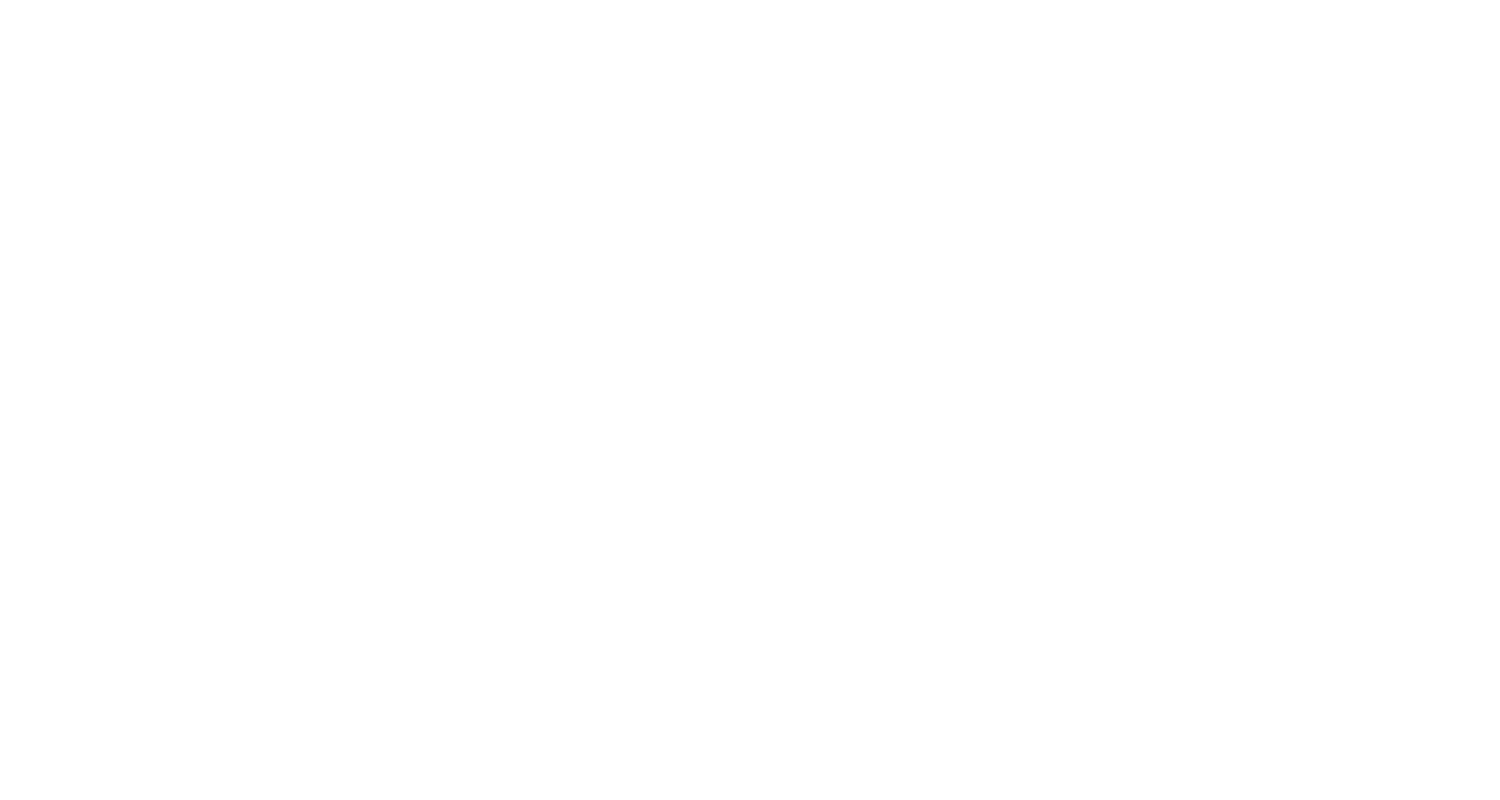
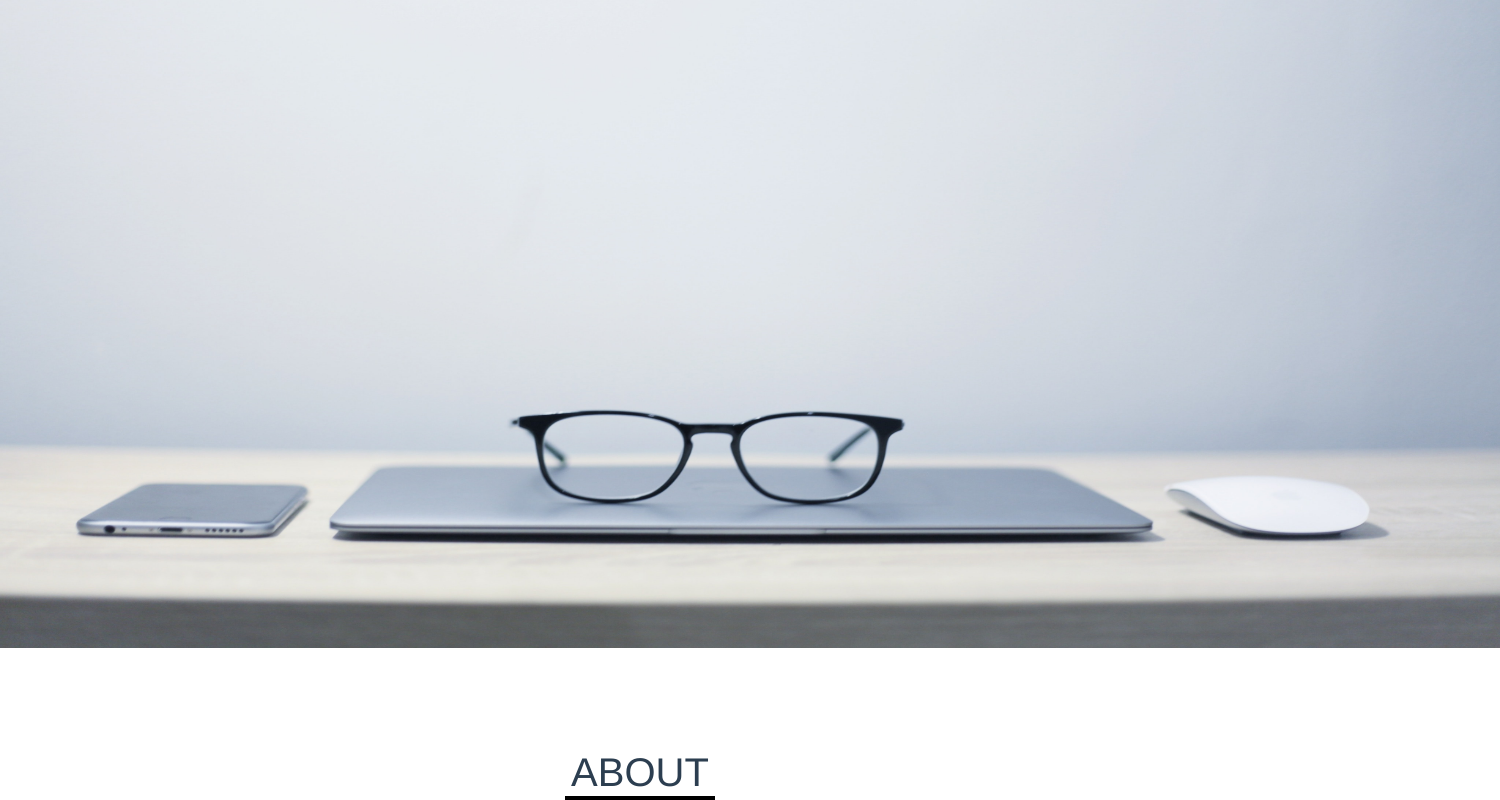
Before and after one commit to farhanrbnn/personal-web, a Vue app: page / in a window 1280 px wide. Shown: the part 153-953 px from the top of the page, 1500 px wide, since content can reach past the window. Before the commit the page ends 800 px from the top, so only its background shows below. Built offline with nearby package versions, Linux system fonts and the light colour scheme.

Commit message:
add aboutMe section

```diff
--- a/src/App.vue
+++ b/src/App.vue
@@ -2,18 +2,21 @@
   <div id="app">
     <navBar />
     <mainPage />
+    <aboutMe />
   </div>
 </template>
 
 <script>
 import navBar from './components/navBar.vue'
 import mainPage from './components/mainPage.vue'
+import aboutMe from './components/aboutMe.vue'
 
 export default {
   name: 'App',
   components: {
     navBar,
-    mainPage
+    mainPage,
+    aboutMe
   }
 }
 </script>
--- /dev/null
+++ b/src/components/aboutMe.vue
@@ -0,0 +1,19 @@
+<template>
+	<div>
+		<h1>ABOUT</h1>
+	</div>
+</template>
+
+<script>
+	export default {
+
+	}
+</script>
+
+<style scoped>
+	h1 {
+		border-bottom: 4px solid black;
+		margin: 0 auto;
+		width: 150px;
+	}
+</style>
--- a/src/components/mainPage.vue
+++ b/src/components/mainPage.vue
@@ -1,5 +1,18 @@
 <template>
-	<div>
-		<h1>dummy text</h1>
+	<div id="mainPage">
+		<img v-bind:src="require('@/assets/computer.jpg')" width="1500" height="750">
 	</div>
 </template>
+
+<script>
+	export default {
+
+	}
+</script>
+
+<style scoped>
+	#mainPage {
+		margin-bottom: 100px;
+	}
+
+</style>
```
Also changed, not shown: package.json (+13 -1 lines), 1 other file (tests, documents, lock files or other folders).
